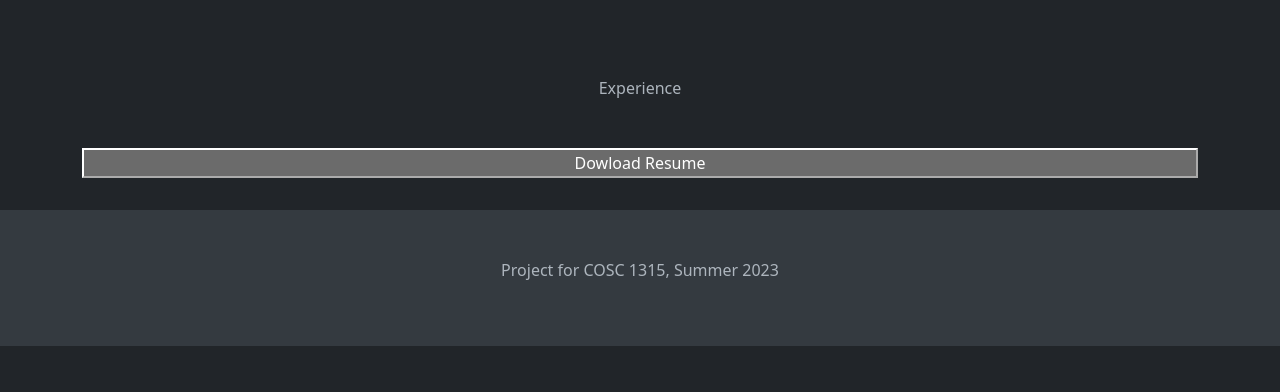
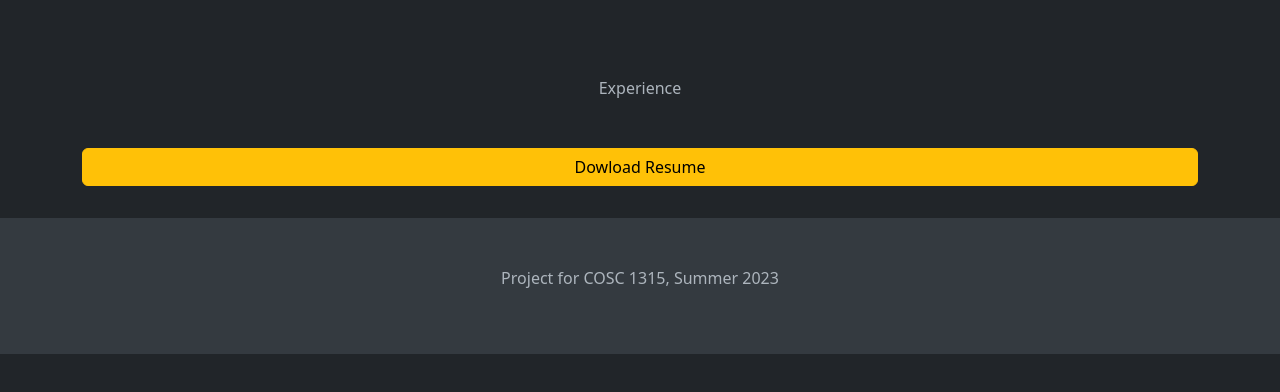
Before and after one commit to TheScientist777/The_Scientist777, a plain HTML site: page resume.html in a window 1280 px wide. Shown: the part 244-636 px from the top of the page. Drawn offline with nearby package versions, Linux system fonts and the light colour scheme.

Commit message:
Downlad Resume color change

```diff
--- a/resume.html
+++ b/resume.html
@@ -39,7 +39,7 @@
       <h1 class="display-1 text-center">Resume</h1>
       <div class="d-flex justify-content-between">
       </div class="area-tile display-4">Experience</div>
-      <button>Dowload Resume</button>
+      <button class="btn btn-warning text-light-subtle">Dowload Resume</button>
       </div>
     </section>
   </main>
```
